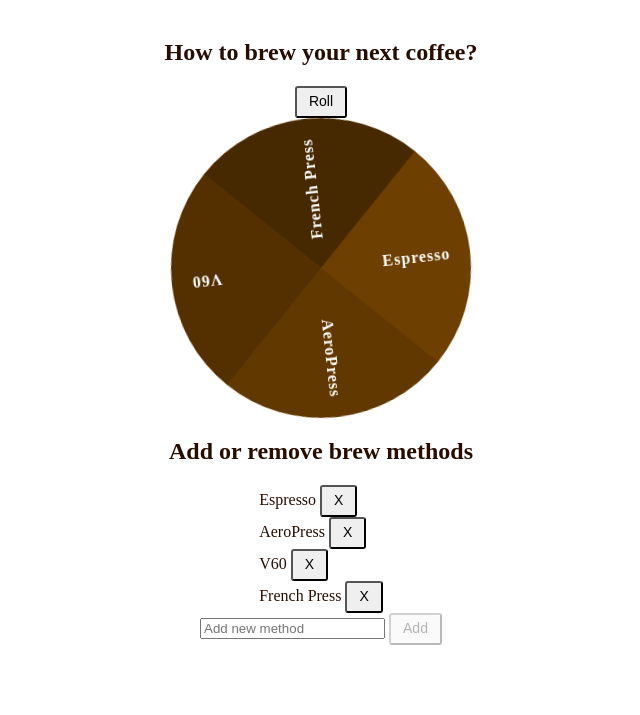
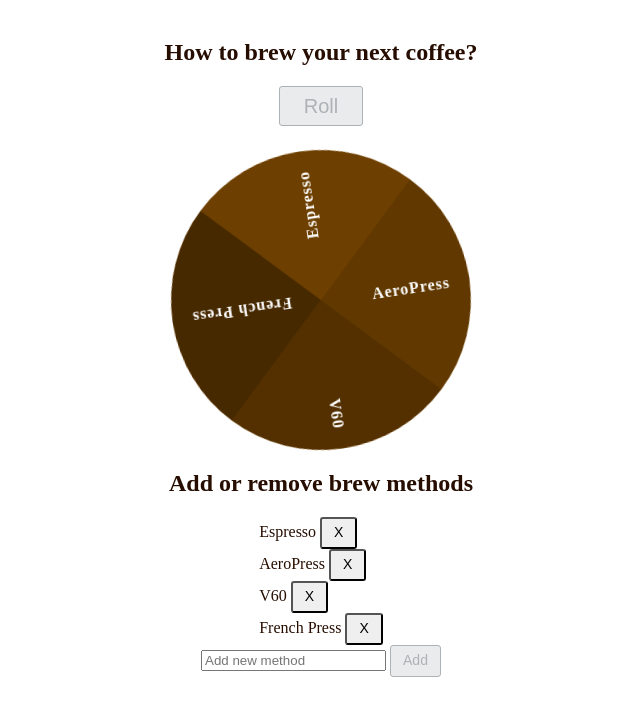
Before and after one commit to koccs/brew-roulette, a plain HTML site: page src/index.html in a window 1280 px wide. Both pictures are taken after a click on the button "Roll". Shown: the part 69-784 px from the top of the page, without its empty margins (319-959 px from the left). Drawn offline with nearby package versions, Linux system fonts and the light colour scheme.

Commit message:
roll state handling, roll button desing

```diff
--- a/src/css/buttons.css
+++ b/src/css/buttons.css
@@ -1,13 +1,6 @@
 button {
   cursor: pointer;
-}
-
-button:disabled {
-  cursor: not-allowed;
-}
-
-button {
-  height: 32px;
+  min-height: 32px;
   border-radius: var(--border-radius);
   font-size: 14px;
   line-height: 1.14;
@@ -16,6 +9,14 @@ button {
   white-space: nowrap;
 }
 
+button:disabled {
+  cursor: not-allowed;
+  background-color: var(--gray-200);
+  border: solid 1px var(--gray-400);
+  color: var(--gray-400);
+  cursor: not-allowed;
+}
+
 .btn-primary {
   background-color: var(--white);
   border: solid 1px var(--gray-300);
--- a/src/css/roulette-component.css
+++ b/src/css/roulette-component.css
@@ -5,6 +5,18 @@ section.roulette {
 }
 
 .btn-roll {
+  margin-bottom: var(--space-lg);
+  font-size: 20px;
+  padding: var(--space-sm) var(--space-lg);
+  background-color: var(--orange-700);
+  border: 1px solid var(--yellow-800);
+  color: var(--yellow-200);
+  transition: all .3s ease-in-out;
+}
+
+.btn-roll:not(:disabled):hover{
+  background-color: var(--orange-600);
+  transform: scale(1.1);
 }
 
 .method-ring {
@@ -13,7 +25,6 @@ section.roulette {
   background-color: var(--yellow-600);
   border-radius: 50%;
   position: relative;
-  transition: transform 3s ease-in-out;
   overflow: hidden;
 }
 
@@ -43,5 +54,10 @@ section.roulette {
   font-size: 16px;
   font-weight: 600;
   letter-spacing: 1px;
-  padding-right: 20px;
+  padding: 3px 20px 0 0;
 }
+
+.method-ring-item > label.active {
+  color: var(--yellow-300);
+  transform: scale(1.1);
+}
--- a/src/css/style.css
+++ b/src/css/style.css
@@ -9,7 +9,3 @@
   flex-direction: column;
   align-items: center;
 }
-
-.active {
-  color: red;
-}
--- a/src/js/roulette-component.js
+++ b/src/js/roulette-component.js
@@ -4,11 +4,14 @@ Vue.component('roulette', {
             <h2>How to brew your next coffee?</h2>
             <button
                 type="button"
+                class="btn-roll"
+                :disabled="rollDisabled"
                 @click="roll">
                 Roll
             </button>
             <div class="method-ring"
                 :style="{
+                    transition: ringTransition,
                     transform: 'rotate(' + spinDegree + 'deg)'
                 }">
                 <div class="method-ring-item"
@@ -18,22 +21,31 @@ Vue.component('roulette', {
                         backgroundColor: 'rgba(0, 0, 0, 0.' + (index+1) + '5)',
                         clipPath: clipPathSting
                     }">
-                    <label :class="{'active': index === rollResult}">{{method}}</label>
+                    <label :class="{'active': index === rollResult}"
+                        :style="{
+                            transition: labelTransition
+                        }">
+                        {{method}}
+                    </label>
                 </div>
             </div>
         </section>
     `,
     data: () => ({
+        rollDisabled: false,
         rollResult: -1,
         spinDegree: 0,
         clipPathSting: '',
-        clipPathStringInner: '',
+        ringTransition: 'transform 3s ease-in-out',
+        labelTransition: 'all .2s ease-out'
     }),
     props: {
         brewMethods: Array
     },
     watch: {
         brewMethods() {
+            this.resetState();
+
             const getSectorPath = (x, y, outerDiameter, a1, a2) => {
                 const degtorad = Math.PI / 180;
                 const cr = outerDiameter / 2;
@@ -49,14 +61,32 @@ Vue.component('roulette', {
             const y = 150;
             const r = 300;
             const angle = 360 / this.brewMethods.length;
-            this.clipPathStringInner = getSectorPath(x, y, r, -angle/2, angle/2);
-            this.clipPathSting = `path('${this.clipPathStringInner}')`;
+            this.clipPathSting = `path('${getSectorPath(x, y, r, -angle / 2, angle / 2)}')`;
         }
     },
     methods: {
+        resetState() {
+            this.ringTransition = 'all 0s';
+            this.labelTransition = 'all 0s';
+            this.spinDegree = 0;
+            this.rollResult = -1;
+        },
         roll() {
-            this.rollResult = Math.floor(Math.random() * (this.brewMethods.length));
-            this.spinDegree = 720;
+            let rollResult;
+            this.rollDisabled = true;
+            this.resetState();
+
+            setTimeout(() => {
+                rollResult = Math.floor(Math.random() * (this.brewMethods.length));
+                this.ringTransition = 'transform 3s ease-in-out';
+                this.spinDegree = 1080 - 360 / this.brewMethods.length * rollResult;
+            }, 100);
+
+            setTimeout(() => {
+                this.labelTransition = 'all .2s ease-out';
+                this.rollResult = rollResult;
+                this.rollDisabled = false;
+            }, 3100);
         }
     }
 });
```
